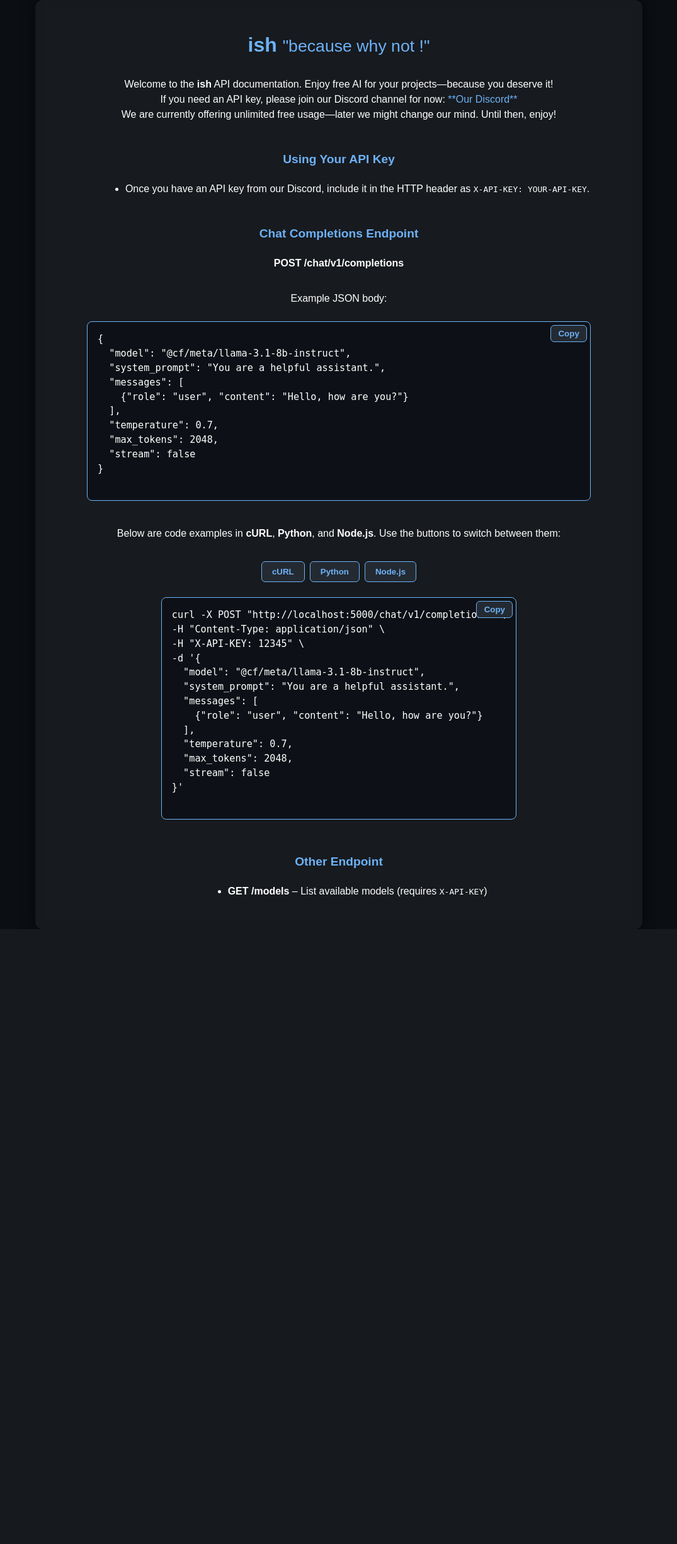
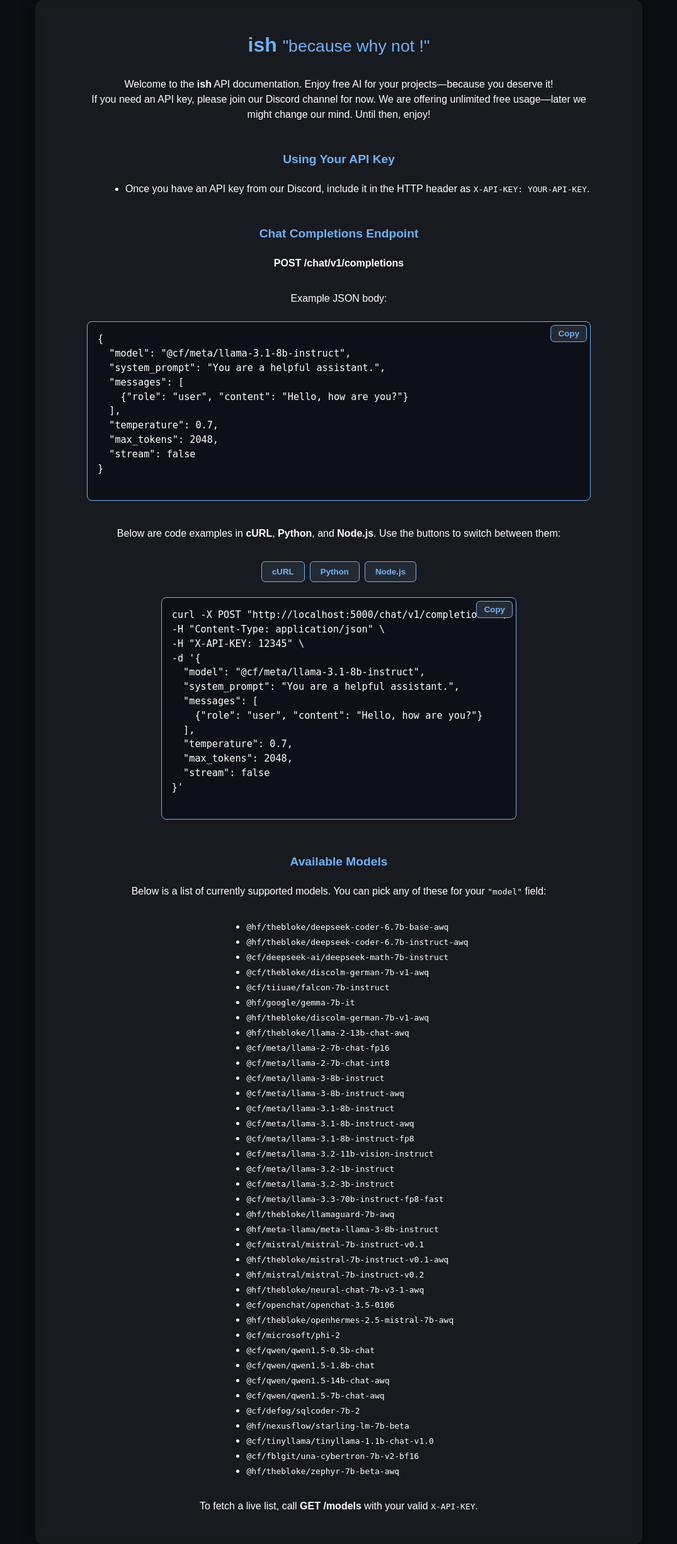
Before and after one commit to junioralive/ish, a Flask app: page / in a window 1280 px wide. Shown: the whole page at 63% size, without its empty margins (102-1177 px from the left). Before the commit the page ends 1475 px from the top, so only its background shows below. Run offline with Flask 3, Linux system fonts and the light colour scheme.

Commit message:
Added models list

```diff
--- a/templates/index.html
+++ b/templates/index.html
@@ -56,7 +56,6 @@
       font-size: 1.2rem;
       text-align: center;
     }
-
     .code-container {
       display: flex;
       flex-direction: column;
@@ -143,10 +142,7 @@
     <h1>ish <small style="font-weight:normal;">"because why not !"</small></h1>
     <p style="text-align:center;">
       Welcome to the <strong>ish</strong> API documentation. Enjoy free AI for your projects—because you deserve it!<br/>
-      If you need an API key, please join our Discord channel for now:
-      <a href="https://discord.gg/YOUR-DISCORD-INVITE" target="_blank">**Our Discord**</a>
-      <br/>
-      We are currently offering unlimited free usage—later we might change our mind. Until then, enjoy!
+      If you need an API key, please join our Discord channel for now. We are offering unlimited free usage—later we might change our mind. Until then, enjoy!
     </p>
 
     <div class="section-title">Using Your API Key</div>
@@ -272,10 +268,51 @@ sendChat();
       </div>
     </div>
 
-    <div class="section-title">Other Endpoint</div>
-    <ul>
-      <li><strong>GET /models</strong> – List available models (requires <code>X-API-KEY</code>)</li>
+    <div class="section-title">Available Models</div>
+    <p>Below is a list of currently supported models. You can pick any of these for your <code>"model"</code> field:</p>
+    <ul style="max-width:800px;">
+      <li><code>@hf/thebloke/deepseek-coder-6.7b-base-awq</code></li>
+      <li><code>@hf/thebloke/deepseek-coder-6.7b-instruct-awq</code></li>
+      <li><code>@cf/deepseek-ai/deepseek-math-7b-instruct</code></li>
+      <li><code>@cf/thebloke/discolm-german-7b-v1-awq</code></li>
+      <li><code>@cf/tiiuae/falcon-7b-instruct</code></li>
+      <li><code>@hf/google/gemma-7b-it</code></li>
+      <li><code>@hf/thebloke/discolm-german-7b-v1-awq</code></li>
+      <li><code>@hf/thebloke/llama-2-13b-chat-awq</code></li>
+      <li><code>@cf/meta/llama-2-7b-chat-fp16</code></li>
+      <li><code>@cf/meta/llama-2-7b-chat-int8</code></li>
+      <li><code>@cf/meta/llama-3-8b-instruct</code></li>
+      <li><code>@cf/meta/llama-3-8b-instruct-awq</code></li>
+      <li><code>@cf/meta/llama-3.1-8b-instruct</code></li>
+      <li><code>@cf/meta/llama-3.1-8b-instruct-awq</code></li>
+      <li><code>@cf/meta/llama-3.1-8b-instruct-fp8</code></li>
+      <li><code>@cf/meta/llama-3.2-11b-vision-instruct</code></li>
+      <li><code>@cf/meta/llama-3.2-1b-instruct</code></li>
+      <li><code>@cf/meta/llama-3.2-3b-instruct</code></li>
+      <li><code>@cf/meta/llama-3.3-70b-instruct-fp8-fast</code></li>
+      <li><code>@hf/thebloke/llamaguard-7b-awq</code></li>
+      <li><code>@hf/meta-llama/meta-llama-3-8b-instruct</code></li>
+      <li><code>@cf/mistral/mistral-7b-instruct-v0.1</code></li>
+      <li><code>@hf/thebloke/mistral-7b-instruct-v0.1-awq</code></li>
+      <li><code>@hf/mistral/mistral-7b-instruct-v0.2</code></li>
+      <li><code>@hf/thebloke/neural-chat-7b-v3-1-awq</code></li>
+      <li><code>@cf/openchat/openchat-3.5-0106</code></li>
+      <li><code>@hf/thebloke/openhermes-2.5-mistral-7b-awq</code></li>
+      <li><code>@cf/microsoft/phi-2</code></li>
+      <li><code>@cf/qwen/qwen1.5-0.5b-chat</code></li>
+      <li><code>@cf/qwen/qwen1.5-1.8b-chat</code></li>
+      <li><code>@cf/qwen/qwen1.5-14b-chat-awq</code></li>
+      <li><code>@cf/qwen/qwen1.5-7b-chat-awq</code></li>
+      <li><code>@cf/defog/sqlcoder-7b-2</code></li>
+      <li><code>@hf/nexusflow/starling-lm-7b-beta</code></li>
+      <li><code>@cf/tinyllama/tinyllama-1.1b-chat-v1.0</code></li>
+      <li><code>@cf/fblgit/una-cybertron-7b-v2-bf16</code></li>
+      <li><code>@hf/thebloke/zephyr-7b-beta-awq</code></li>
     </ul>
+
+    <p style="text-align:center;">
+      To fetch a live list, call <strong>GET /models</strong> with your valid <code>X-API-KEY</code>.
+    </p>
   </div>
 </body>
 </html>
```
